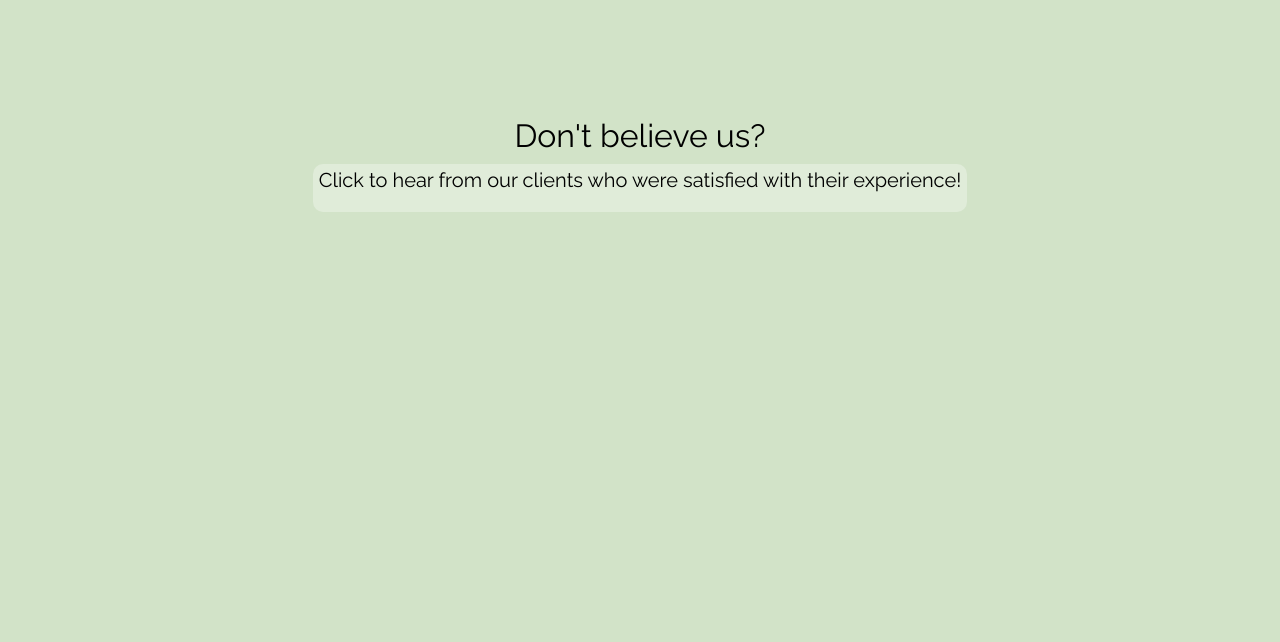
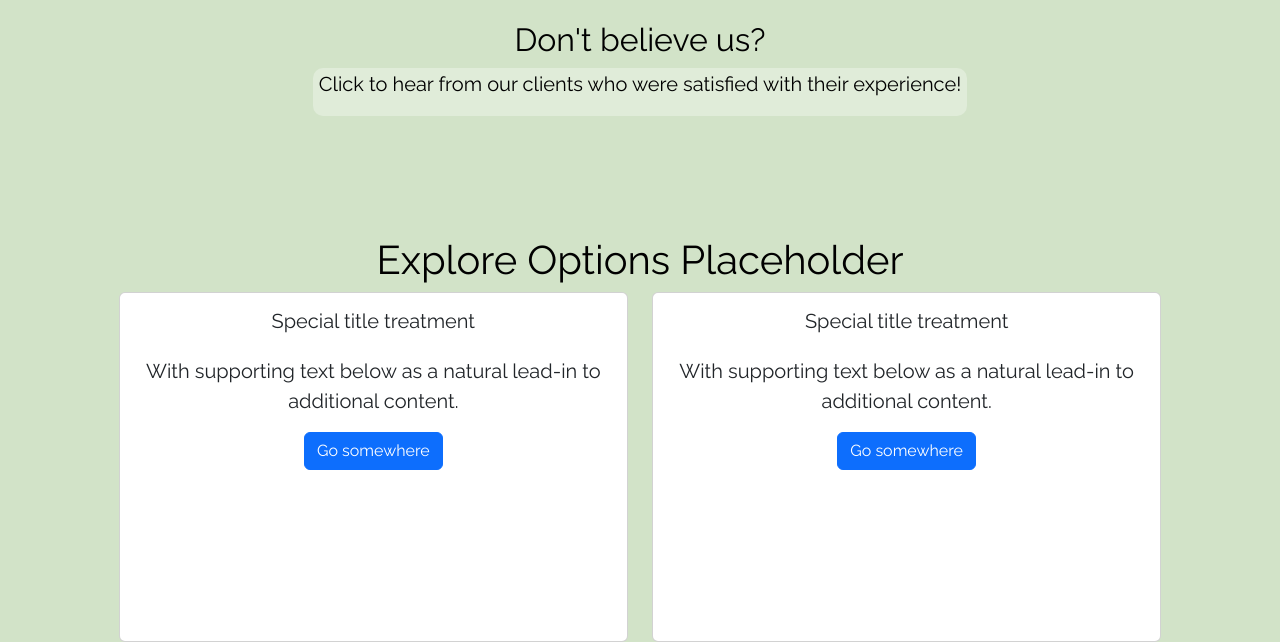
Before and after one commit to VishistS/tsawebmaster, a plain HTML site: page index.html in a window 1280 px wide. Shown: the part 1148-1790 px from the top of the page. Before the commit the page ends 1480 px from the top, so only its background shows below. Drawn offline with nearby package versions, Linux system fonts and the light colour scheme.

Commit message:
added exploreoptions

```diff
--- a/index.html
+++ b/index.html
@@ -93,7 +93,7 @@
         </div>
     </section>
 
-    <br><br><br><br><br>
+    <br>
 
     <!-- customerreviews-->
     <section class="customerreviews">
@@ -102,11 +102,9 @@
               <div class="col"></div>
               <div class="col-sm-12 col-md-10">
                   <h2>Don't believe us?</h2>
-
                   <button class="customerButton" type="button" data-bs-toggle="collapse" data-bs-target="#carouselExample" aria-expanded="false" aria-controls="carouselExample">
                       <p>Click to hear from our clients who were satisfied with their experience! </p>
                   </button>
-
                   <div class="collapse" id="carouselExample">
                       <div id="customerCarousel" class="carousel slide" data-bs-ride="carousel">
                           <div class="carousel-inner">
@@ -198,6 +196,39 @@
 
     <br><br><br><br><br>
 
+<!--
+
+    explore more section (card options)
+-->
+
+<section class = "exploremore">
+        <div class = "container-fluid">
+            <h1>Explore Options Placeholder</h1>
+            <div class="row">
+              <div class = "col"></div>
+              <div class="col-sm-5 mb-3 mb-sm-0">
+                <div class="card">
+                  <div class="card-body">
+                    <h5 class="card-title">Special title treatment</h5>
+                    <p class="card-text">With supporting text below as a natural lead-in to additional content.</p>
+                    <a href="#" class="btn btn-primary">Go somewhere</a>
+                  </div>
+                </div>
+              </div>
+              <div class="col-sm-5 mb-3 mb-sm-0">
+                <div class="card">
+                  <div class="card-body">
+                    <h5 class="card-title">Special title treatment</h5>
+                    <p class="card-text">With supporting text below as a natural lead-in to additional content.</p>
+                    <a href="#" class="btn btn-primary">Go somewhere</a>
+                  </div>
+                </div>
+              </div>
+              <div class = "col"></div>
+            </div>
+        </div>
+    </section>
+
     <script src="https://cdn.jsdelivr.net/npm/bootstrap@5.3.2/dist/js/bootstrap.bundle.min.js" integrity="sha384-C6RzsynM9kWDrMNeT87bh95OGNyZPhcTNXj1NW7RuBCsyN/o0jlpcV8Qyq46cDfL" crossorigin="anonymous"></script>
   </body>
 </html>
```
Also changed, not shown: masterstyle.css (line endings or trailing spaces).
